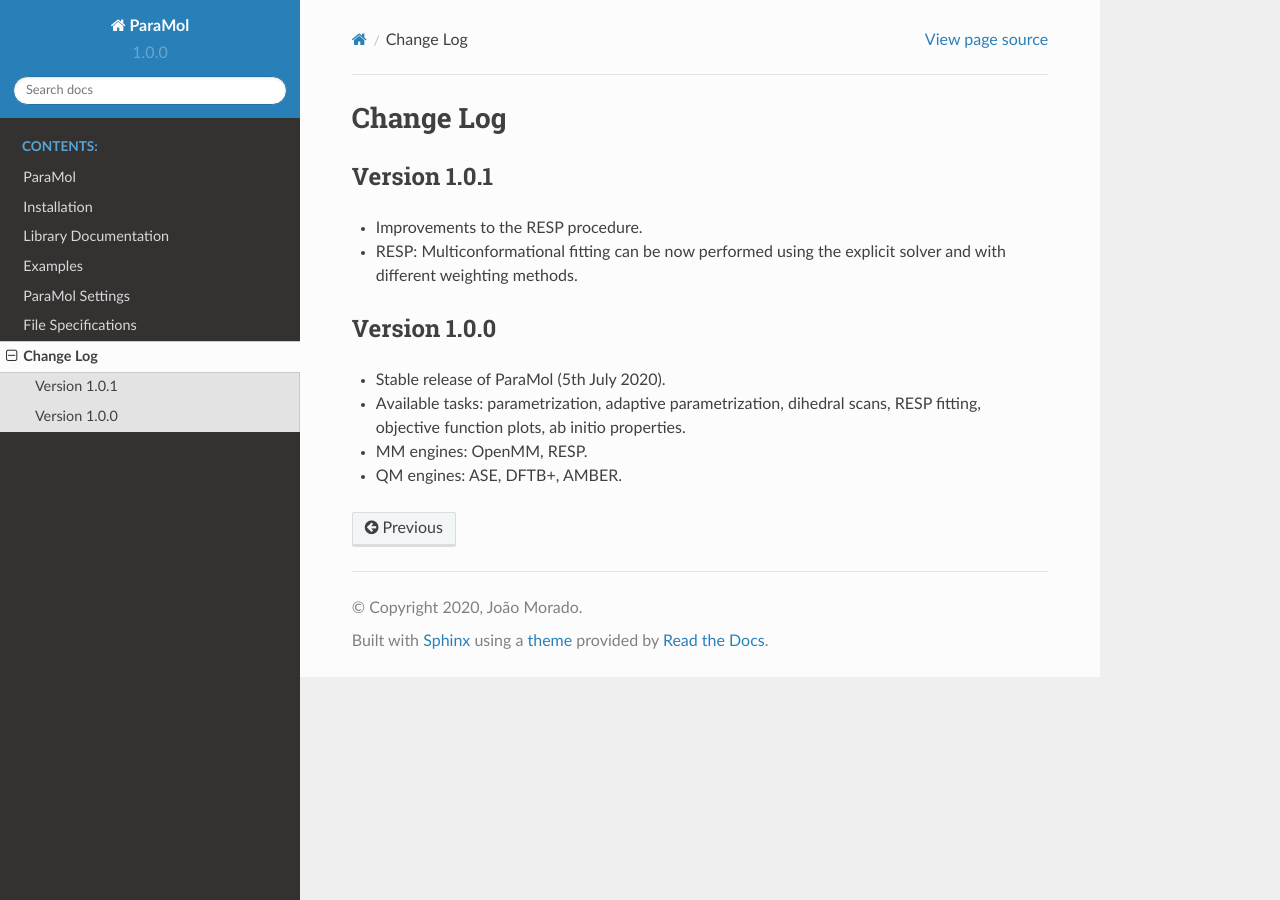
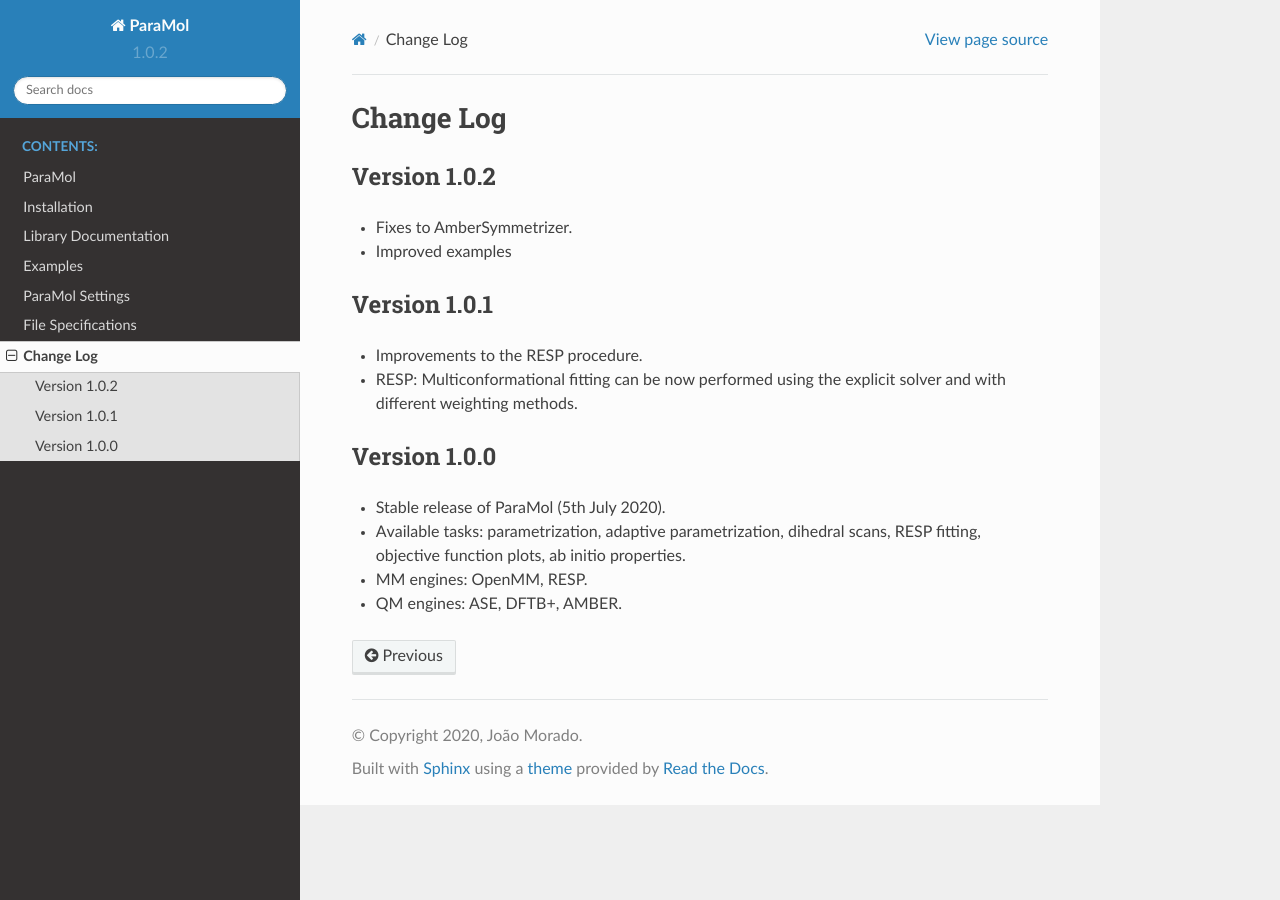
Before and after one commit to JMorado/ParaMol, a Sphinx documentation site: the page built from docs/source/Change_log.rst, in a window 1280 px wide. Built offline with Sphinx 7.4.7 and the Read the Docs theme 2.0.0, drawn with Linux system fonts in a browser that asks for light colours.

Commit message:
version 1.0.2

```diff
--- a/ParaMol/__init__.py
+++ b/ParaMol/__init__.py
@@ -5,7 +5,7 @@
 Code by João Morado.
 """
 
-__version__ = "1.0.0"
+__version__ = "1.0.2"
 
 __all__ = ["System",
            "Parameter_space",
--- a/docs/source/Change_log.rst
+++ b/docs/source/Change_log.rst
@@ -1,5 +1,10 @@
 Change Log
 ==========
+
+Version 1.0.2
+-------------
+- Fixes to AmberSymmetrizer.
+- Improved examples
 
 Version 1.0.1
 -------------
--- a/docs/source/conf.py
+++ b/docs/source/conf.py
@@ -22,8 +22,8 @@
 author = 'João Morado'
 
 # Version and release
-version = '1.0.0'
-release = '1.0.0'
+version = '1.0.2'
+release = '1.0.2'
 
 # Add any Sphinx extension module names here, as strings. They can be
 # extensions coming with Sphinx (named 'sphinx.ext.*') or your custom
--- a/setup.py
+++ b/setup.py
@@ -1,7 +1,7 @@
 from setuptools import setup, find_packages
 setup(
     name='ParaMol',
-    version='1.0.0',
+    version='1.0.2',
     packages=find_packages(),
     url='https://github.com/JMorado/ParaMol',
     license='MIT',
```
Also changed, not shown: 1 other file.
